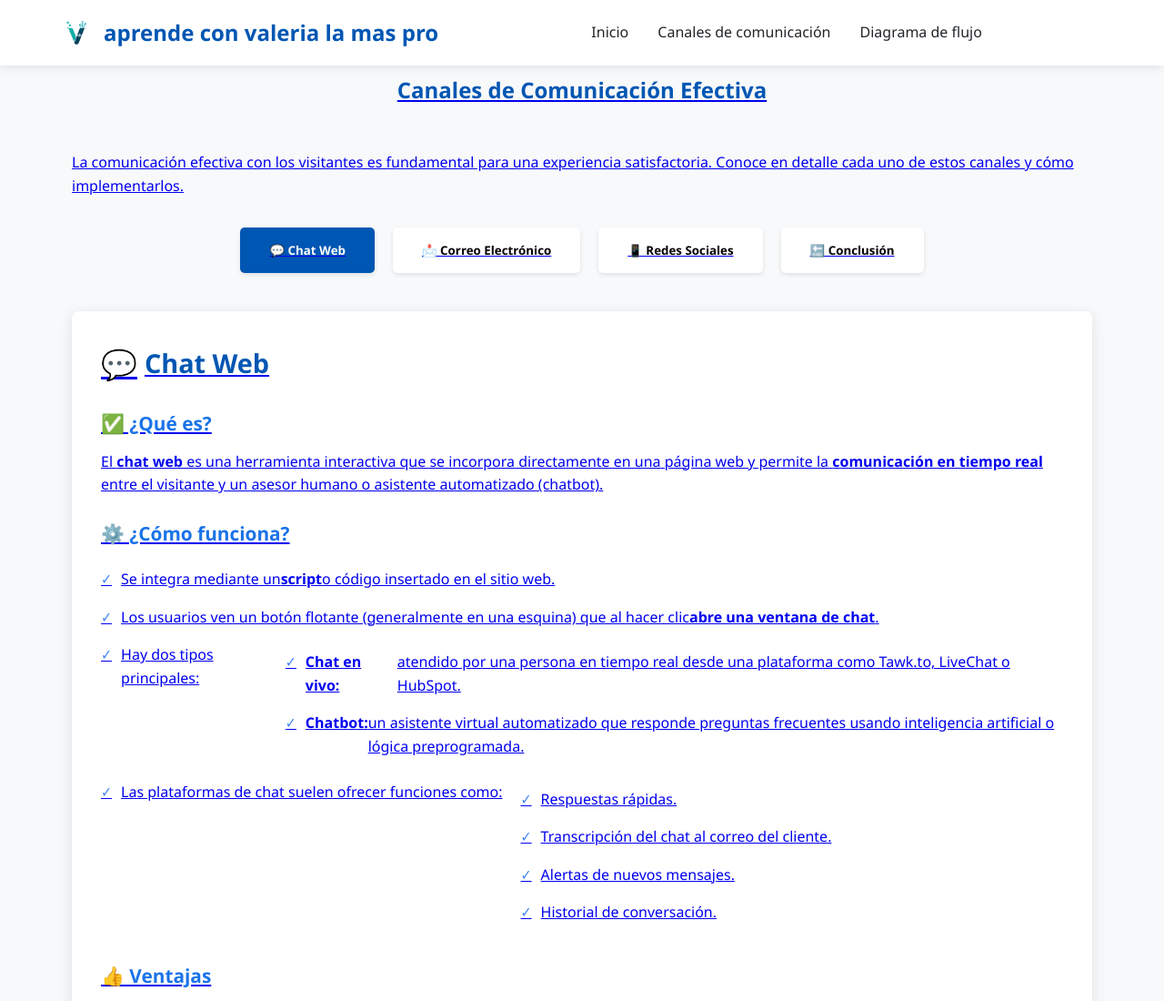
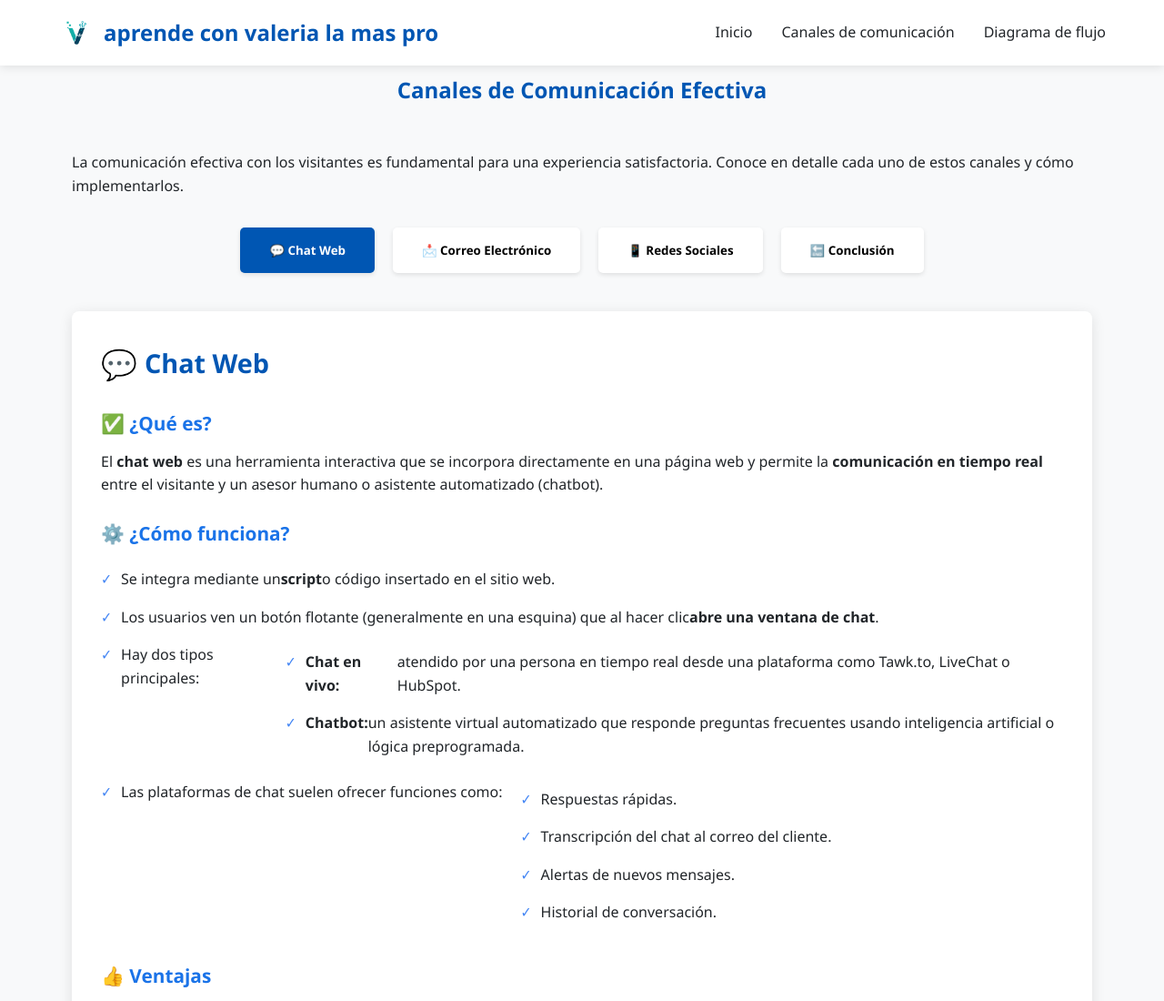
Before and after one commit to valerialamaspro/valerialamaspro.io, a plain HTML site: page 2.html in a window 1280 px wide. Shown: the top 1100 px of the page at 91% size. Drawn offline with Linux system fonts and the light colour scheme.

Commit message:
Update 2.html

```diff
--- a/2.html
+++ b/2.html
@@ -388,10 +388,10 @@
             <button class="menu-toggle" id="menuToggle">☰</button>
             <nav>
                 <ul id="navMenu">
+                <li><a href="index.html">Inicio</a></li>
+                    <li><a href="2.html">Canales de comunicación  </a></li>
+                    <li><a href="3.html">Diagrama de flujo</a></li>
 
-<li><a href="index.html">Inicio</a></li>
-                    <li><a href="2.html">Canales de comunicación  </a></li>
-                    <li><a href="3.html">Diagrama de flujo
 
                 </ul>
             </nav>
```
